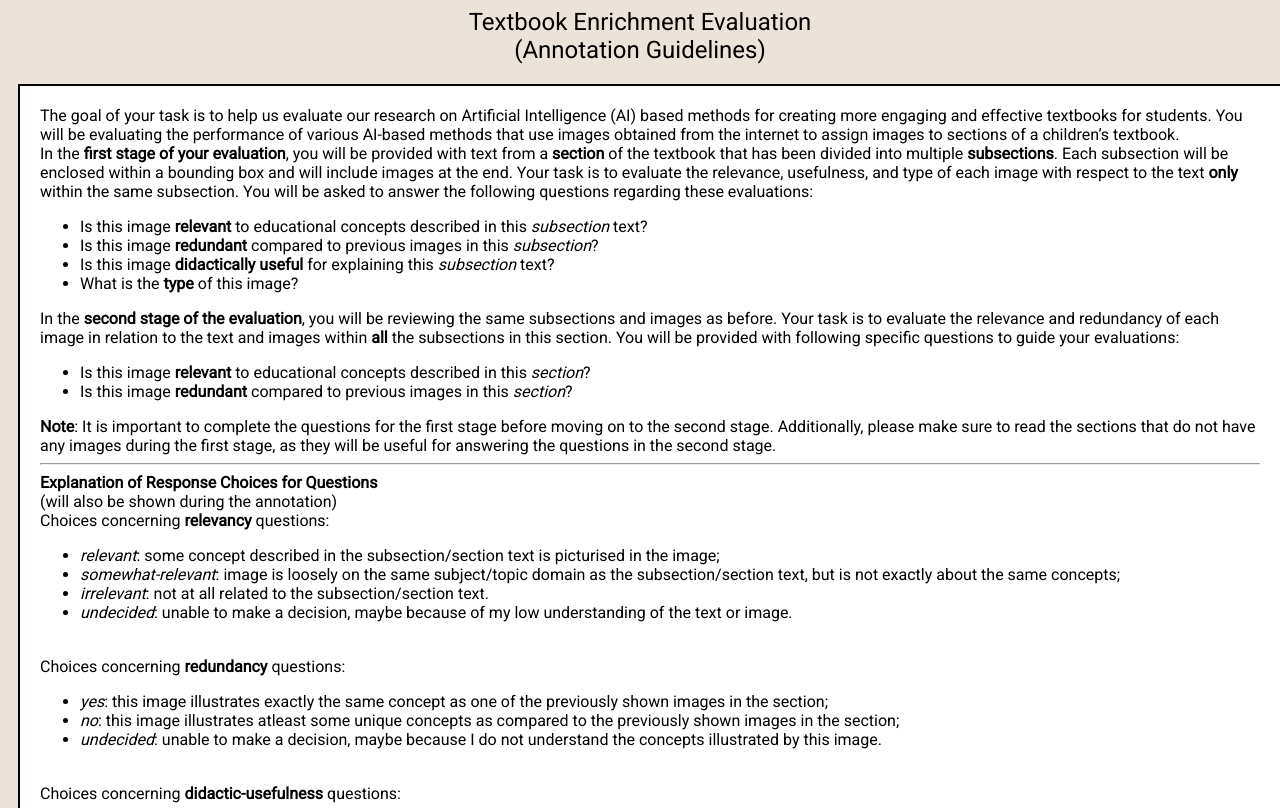
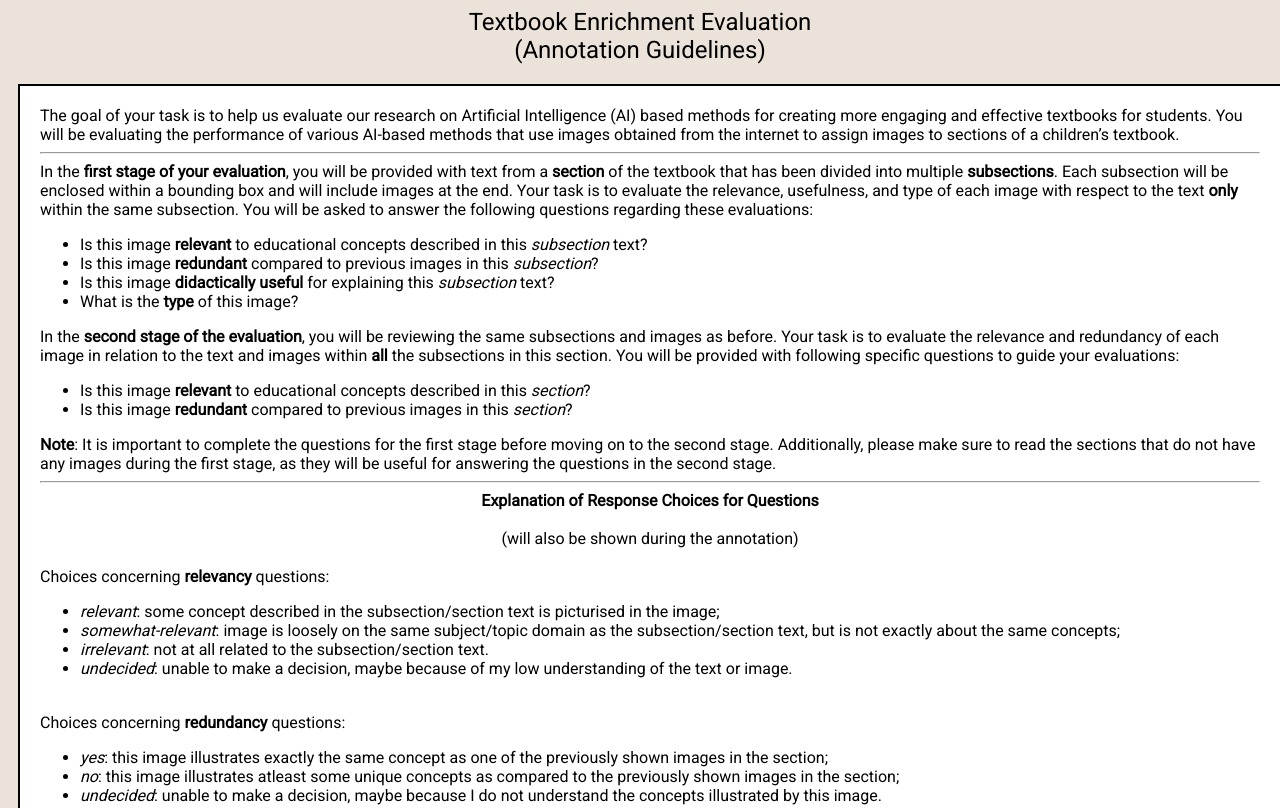
Before and after one commit to eth-nlped/textbook-enrichment, a website: page src_annotation_ui/web/instructions.html in a window 1280 px wide. Shown: the top 808 px of the page. Drawn offline with nearby package versions, Linux system fonts and the light colour scheme.

Commit message:
fixing formatting

```diff
--- a/src_annotation_ui/web/instructions.html
+++ b/src_annotation_ui/web/instructions.html
@@ -34,7 +34,7 @@
         The goal of your task is to help us evaluate our research on Artificial Intelligence (AI) based methods for creating more engaging and effective textbooks for students.
         You will be evaluating the performance of various AI-based methods that use images obtained from the internet to assign images to sections of a children’s textbook.
 
-        <br>
+        <hr>
 
         In the <b>first stage of your evaluation</b>, you will be provided with text from a <b>section</b> of the textbook that has been divided into multiple <b>subsections</b>.
         Each subsection will be enclosed within a bounding box and will include images at the end.
@@ -70,7 +70,7 @@
 
         <!-- <br> -->
 
-        <b><b>Explanation of Response Choices for Questions</b></b> <br> (will also be shown during the annotation)
+        <center><b>Explanation of Response Choices for Questions</b></center> <br> <center>(will also be shown during the annotation)</center>
 
         <br>
 
```
